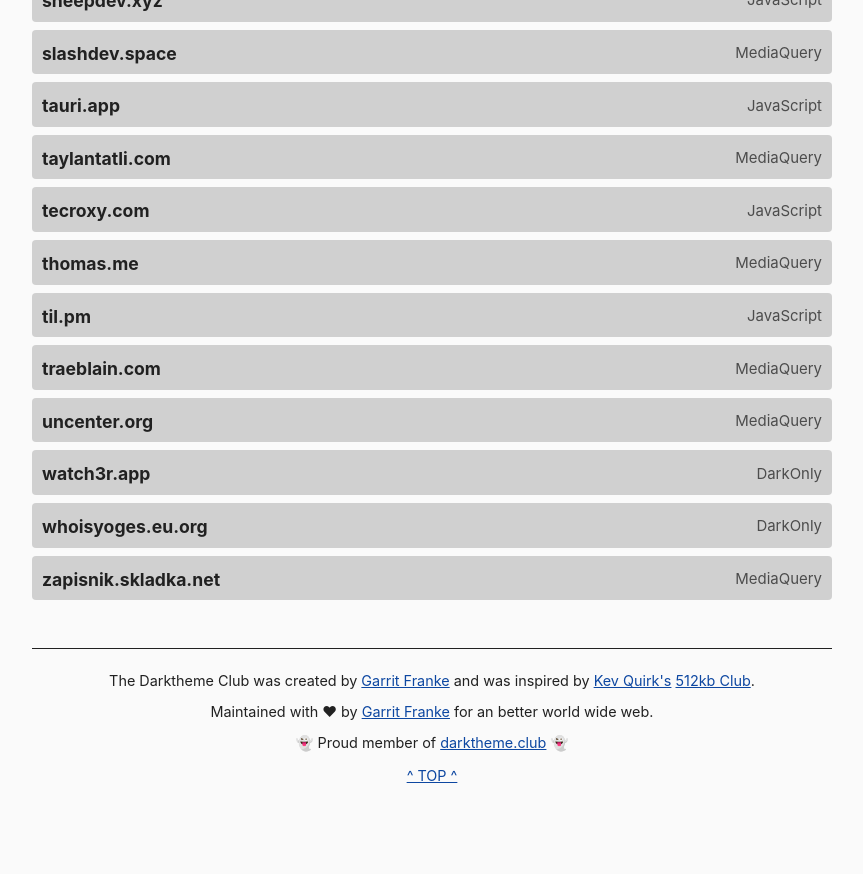
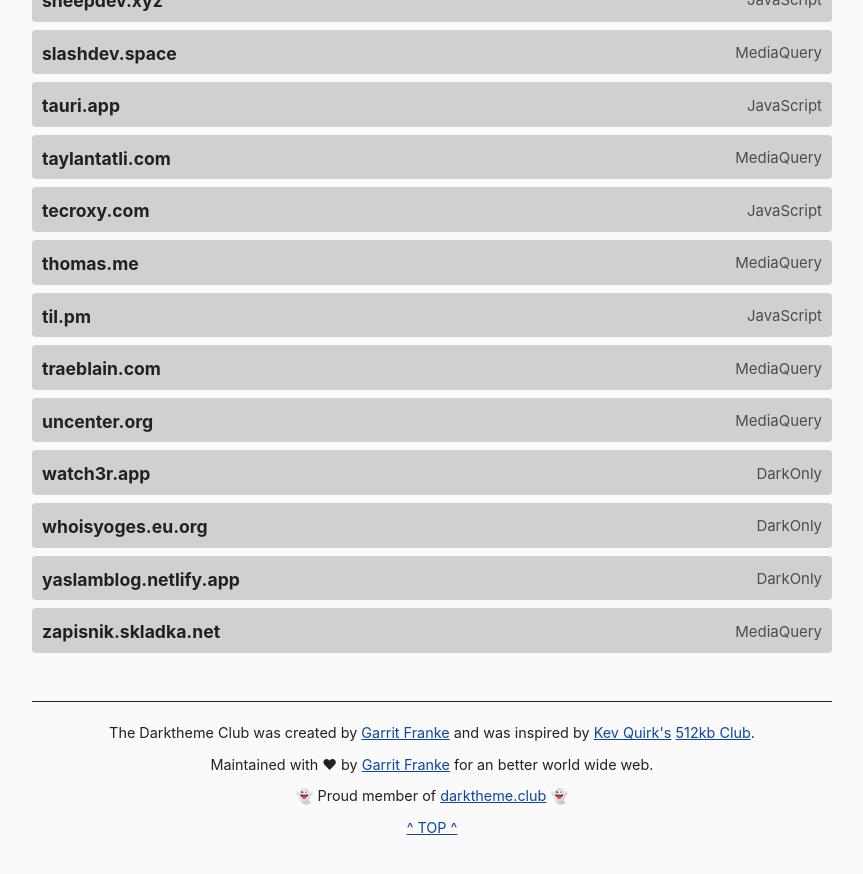
Before and after one commit to katherinek727/darktheme.club, a Jekyll site: the page built from index.md, in a window 1280 px wide and 900 px high, scrolled down 2802 px. Shown: the top 874 px of the window, without its empty margins (208-1071 px from the left). Built offline with Jekyll 4.4.1, drawn with Linux system fonts in a browser that asks for light colours; before the commit the page ends 3650 px from its top, so only the background shows below that.

Commit message:
Update sites.yml

```diff
--- a/_data/sites.yml
+++ b/_data/sites.yml
@@ -253,6 +253,11 @@
   method: darkonly
   last_checked: 2022-12-12
 
+- domain: yaslamblog.netlify.app
+  url: https://yaslamblog.netlify.app/
+  method: darkonly
+  last_checked: 2023-03-03
+
 - domain: zapisnik.skladka.net
   url: https://zapisnik.skladka.net/
   method: mediaquery
```
